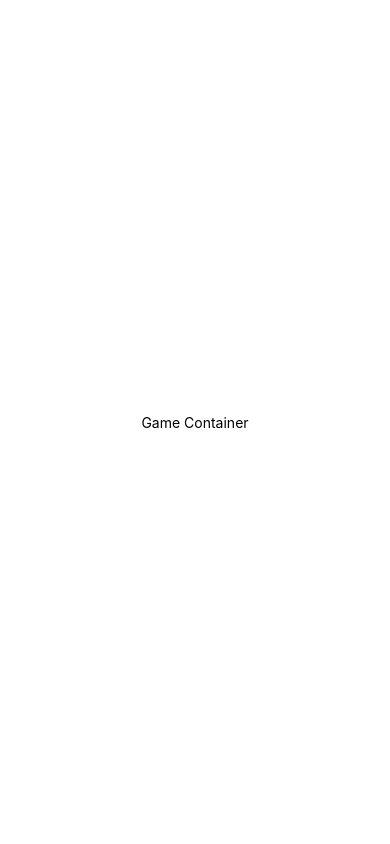
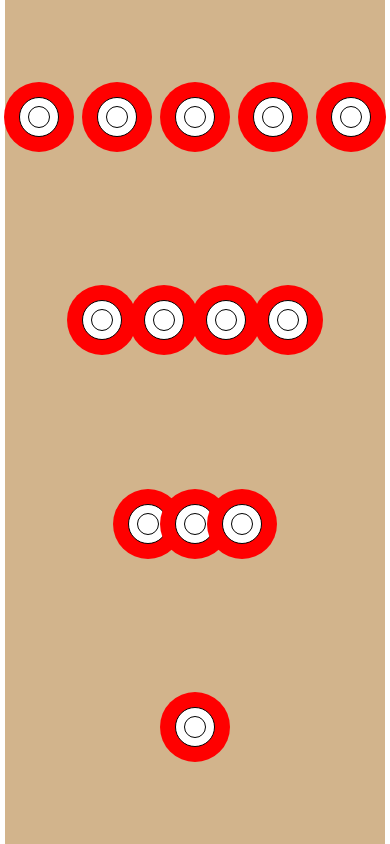
Before and after one commit to redbean87/bowling-rn, a React Native app: screen / in a window 390 px wide. Built offline with nearby package versions, Linux system fonts and the light colour scheme.

Commit message:
- add run application details to readme - basic lane layout

```diff
--- /dev/null
+++ b/src/screen/Game/Game.js
@@ -0,0 +1,28 @@
+import React from 'react';
+import { StyleSheet, View } from 'react-native';
+
+import Lane from './Lane';
+
+export default class Game extends React.PureComponent {
+  constructor(props) {
+    super(props);
+    this.state = {};
+  }
+
+  render() {
+    const { content } = this.props;
+    return (
+      <View style={styles.container}>
+        <Lane content={content} />
+      </View>
+    );
+  }
+}
+
+const styles = StyleSheet.create({
+  container: {
+    flex: 1,
+    alignItems: 'center',
+    justifyContent: 'center'
+  }
+});
--- /dev/null
+++ b/src/screen/Game/Lane.js
@@ -0,0 +1,35 @@
+import React from 'react';
+import { StyleSheet, Text, View } from 'react-native';
+
+import RowOne from './RowOne';
+import RowTwo from './RowTwo';
+import RowThree from './RowThree';
+import RowFour from './RowFour';
+
+export default class Lane extends React.PureComponent {
+  constructor(props) {
+    super(props);
+    this.state = {};
+  }
+
+  render() {
+    return (
+      <View style={styles.container}>
+        <RowFour />
+        <RowThree />
+        <RowTwo />
+        <RowOne />
+      </View>
+    );
+  }
+}
+
+const styles = StyleSheet.create({
+  container: {
+    flex: 1,
+    alignItems: 'center',
+    justifyContent: 'center',
+    padding: 15,
+    backgroundColor: 'tan'
+  }
+});
--- /dev/null
+++ b/src/screen/Game/Pin.js
@@ -0,0 +1,45 @@
+import React from 'react';
+import { StyleSheet, Text, View } from 'react-native';
+
+export default class Pin extends React.PureComponent {
+  constructor(props) {
+    super(props);
+    this.state = {};
+  }
+
+  render() {
+    return (
+      <View style={styles.container}>
+        <View style={styles.outside}>
+          <View style={styles.inside} />
+        </View>
+      </View>
+    );
+  }
+}
+
+const styles = StyleSheet.create({
+  container: {
+    padding: 15,
+    backgroundColor: 'red',
+    borderRadius: 100
+  },
+  outside: {
+    alignItems: 'center',
+    justifyContent: 'center',
+    borderWidth: 1,
+    borderColor: 'black',
+    borderRadius: 100,
+    padding: 8,
+    backgroundColor: 'white'
+  },
+  inside: {
+    alignItems: 'center',
+    justifyContent: 'center',
+    borderWidth: 1,
+    borderColor: 'black',
+    borderRadius: 100,
+    padding: 10,
+    backgroundColor: 'white'
+  }
+});
--- /dev/null
+++ b/src/screen/Game/RowFour.js
@@ -0,0 +1,51 @@
+import React from 'react';
+import { StyleSheet, Text, View } from 'react-native';
+
+import Pin from './Pin';
+
+export default class RowFour extends React.PureComponent {
+  constructor(props) {
+    super(props);
+    this.state = {};
+  }
+
+  render() {
+    return (
+      <View style={styles.container}>
+        <View style={styles.column}>
+          <Pin />
+        </View>
+        <View style={styles.column} />
+        <View style={styles.column}>
+          <Pin />
+        </View>
+        <View style={styles.column} />
+        <View style={styles.column}>
+          <Pin />
+        </View>
+        <View style={styles.column} />
+        <View style={styles.column}>
+          <Pin />
+        </View>
+        <View style={styles.column} />
+        <View style={styles.column}>
+          <Pin />
+        </View>
+      </View>
+    );
+  }
+}
+
+const styles = StyleSheet.create({
+  container: {
+    flex: 1,
+    alignItems: 'center',
+    justifyContent: 'center',
+    flexDirection: 'row'
+  },
+  column: {
+    flex: 1,
+    alignItems: 'center',
+    justifyContent: 'center'
+  }
+});
--- /dev/null
+++ b/src/screen/Game/RowOne.js
@@ -0,0 +1,43 @@
+import React from 'react';
+import { StyleSheet, Text, View } from 'react-native';
+
+import Pin from './Pin';
+
+export default class RowOne extends React.PureComponent {
+  constructor(props) {
+    super(props);
+    this.state = {};
+  }
+
+  render() {
+    return (
+      <View style={styles.container}>
+        <View style={styles.column} />
+        <View style={styles.column} />
+        <View style={styles.column} />
+        <View style={styles.column} />
+        <View style={styles.column}>
+          <Pin />
+        </View>
+        <View style={styles.column} />
+        <View style={styles.column} />
+        <View style={styles.column} />
+        <View style={styles.column} />
+      </View>
+    );
+  }
+}
+
+const styles = StyleSheet.create({
+  container: {
+    flex: 1,
+    alignItems: 'center',
+    justifyContent: 'center',
+    flexDirection: 'row'
+  },
+  column: {
+    flex: 1,
+    alignItems: 'center',
+    justifyContent: 'center'
+  }
+});
--- /dev/null
+++ b/src/screen/Game/RowThree.js
@@ -0,0 +1,49 @@
+import React from 'react';
+import { StyleSheet, Text, View } from 'react-native';
+
+import Pin from './Pin';
+
+export default class RowThree extends React.PureComponent {
+  constructor(props) {
+    super(props);
+    this.state = {};
+  }
+
+  render() {
+    return (
+      <View style={styles.container}>
+        <View style={styles.column} />
+        <View style={styles.column}>
+          <Pin />
+        </View>
+        <View style={styles.column} />
+        <View style={styles.column}>
+          <Pin />
+        </View>
+        <View style={styles.column} />
+        <View style={styles.column}>
+          <Pin />
+        </View>
+        <View style={styles.column} />
+        <View style={styles.column}>
+          <Pin />
+        </View>
+        <View style={styles.column} />
+      </View>
+    );
+  }
+}
+
+const styles = StyleSheet.create({
+  container: {
+    flex: 1,
+    alignItems: 'center',
+    justifyContent: 'center',
+    flexDirection: 'row'
+  },
+  column: {
+    flex: 1,
+    alignItems: 'center',
+    justifyContent: 'center'
+  }
+});
--- /dev/null
+++ b/src/screen/Game/RowTwo.js
@@ -0,0 +1,47 @@
+import React from 'react';
+import { StyleSheet, Text, View } from 'react-native';
+
+import Pin from './Pin';
+
+export default class RowTwo extends React.PureComponent {
+  constructor(props) {
+    super(props);
+    this.state = {};
+  }
+
+  render() {
+    return (
+      <View style={styles.container}>
+        <View style={styles.column} />
+        <View style={styles.column} />
+        <View style={styles.column}>
+          <Pin />
+        </View>
+        <View style={styles.column} />
+        <View style={styles.column}>
+          <Pin />
+        </View>
+        <View style={styles.column} />
+        <View style={styles.column}>
+          <Pin />
+        </View>
+        <View style={styles.column} />
+        <View style={styles.column} />
+      </View>
+    );
+  }
+}
+
+const styles = StyleSheet.create({
+  container: {
+    flex: 1,
+    alignItems: 'center',
+    justifyContent: 'center',
+    flexDirection: 'row'
+  },
+  column: {
+    flex: 1,
+    alignItems: 'center',
+    justifyContent: 'center'
+  }
+});
--- a/src/screen/Game/data/index.js
+++ b/src/screen/Game/data/index.js
@@ -0,0 +1,10 @@
+let data = {
+  count: 0,
+  content: 'Lane Container'
+};
+
+export const updateData = () => {
+  data.count = data.count++;
+};
+
+export default data;
--- a/src/screen/Game/index.js
+++ b/src/screen/Game/index.js
@@ -1,25 +1,10 @@
 import React from 'react';
-import { StyleSheet, Text, View } from 'react-native';
+import Game from './Game';
 
-export default class Game extends React.PureComponent {
-  constructor(props) {
-    super(props);
-    this.state = {};
-  }
+import data from './data';
 
-  render() {
-    return (
-      <View style={styles.container}>
-        <Text>Game Container</Text>
-      </View>
-    );
-  }
-}
+const DataWrapper = () => {
+  return <Game content={data.content} />;
+};
 
-const styles = StyleSheet.create({
-  container: {
-    flex: 1,
-    alignItems: 'center',
-    justifyContent: 'center'
-  }
-});
+export default DataWrapper;
```
Also changed, not shown: 1 other file (tests, documents, lock files or other folders).
